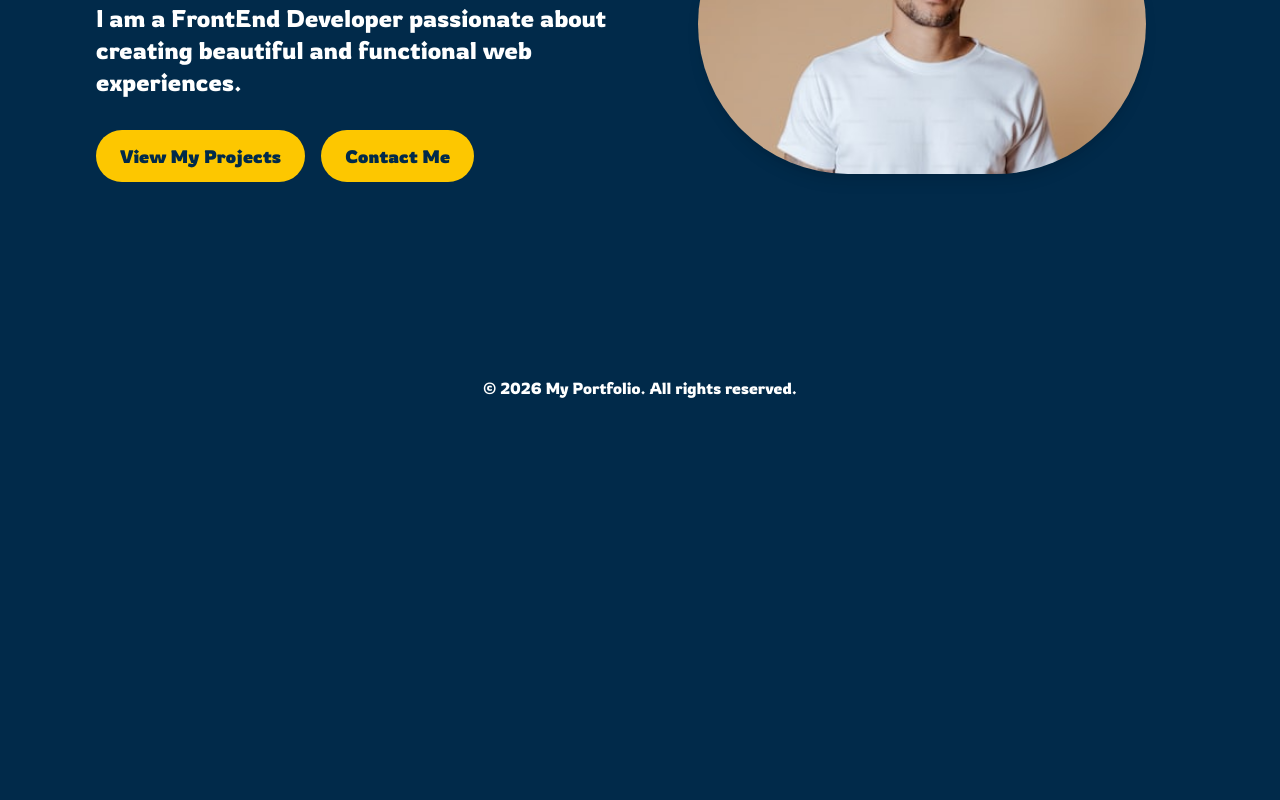
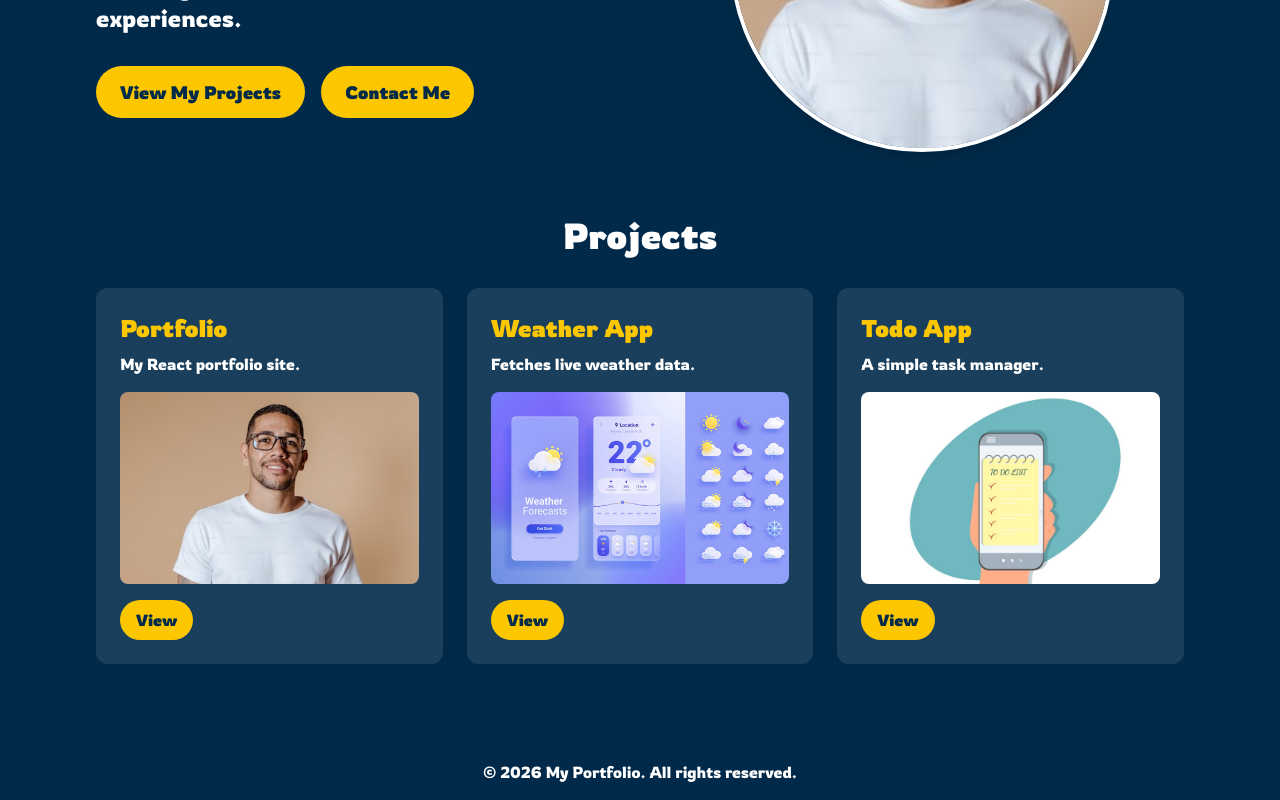
Before and after one commit to Mohammed-FE2025/portfolio-react, a React (Vite) app: page / in a window 1280 px wide. Shown: the part 384-1184 px from the top of the page. Before the commit the page ends 800 px from the top, so only its background shows below. Built offline with nearby package versions, Linux system fonts and the light colour scheme.

Commit message:
feat: enhance project showcase with images

```diff
--- a/src/App.tsx
+++ b/src/App.tsx
@@ -1,4 +1,5 @@
 import { Route, Routes } from "react-router-dom"
+
 import Nav from "./components/nav"
 import About from "./pages/about"
 import Hero from "./components/hero"
--- a/src/components/contact.tsx
+++ b/src/components/contact.tsx
@@ -1,3 +1,5 @@
+import { Link } from "react-router-dom";
+
 const Contact = () => {
   return (
     <section className="flex flex-1 items-center bg-[#012a4a] text-white py-20 flex-col">
@@ -11,6 +13,12 @@ const Contact = () => {
           </p>
         </div>
       </div>
+      <Link
+        to="/"
+        className="mt-6 rounded-full bg-yellow-400 px-6 py-3 font-semibold text-[#012a4a] hover:bg-[#012a4a] hover:text-white "
+      >
+        Back to Home
+      </Link>
     </section>
   );
 };
--- a/src/components/hero.tsx
+++ b/src/components/hero.tsx
@@ -1,8 +1,15 @@
 import heroImage from "../assets/man.jpg";
+import { Link } from "react-router-dom";
+
+const projects = [
+  { title: "Portfolio", description: "My React portfolio site.", link: "https://github.com/you/portfolio" },
+  { title: "Weather App", description: "Fetches live weather data.", link: "https://github.com/you/weather" },
+  { title: "Todo App", description: "A simple task manager.", link: "https://github.com/you/todo" },
+];
 
 const Hero = () => {
   return (
-    <section className="flex flex-1 items-center bg-[#012a4a] text-white py-20">
+    <section className="flex flex-1 flex-col items-center justify-center bg-[#012a4a] text-white py-20">
       <div className="mx-auto grid w-full max-w-6xl items-center gap-10 px-4 sm:px-6 lg:px-8 md:grid-cols-2">
         <div className="text-center md:text-left">
           <h1 className="text-4xl font-bold sm:text-5xl lg:text-6xl">
@@ -12,20 +19,45 @@ const Hero = () => {
             I am a FrontEnd Developer passionate about creating beautiful and functional web experiences.
           </p>
           <div className="mt-8 flex flex-col items-center gap-4 sm:flex-row sm:justify-center md:justify-start">
-            <a href="#projects" className="rounded-full bg-yellow-400 px-6 py-3 text-lg font-semibold text-[#012a4a] hover:bg-[#012a4a] active:bg-yellow-500 hover:text-white">
+            <Link to="/projects" className="rounded-full bg-yellow-400 px-6 py-3 text-lg font-semibold text-[#012a4a] hover:bg-[#012a4a] active:bg-yellow-500 hover:text-white">
               View My Projects
-            </a>
-            <a href="#contact" className="rounded-full bg-yellow-400 px-6 py-3 text-lg font-semibold text-[#012a4a] hover:bg-[#012a4a] active:bg-yellow-500 hover:text-white">
+            </Link>
+            <Link to="/contact" className="rounded-full bg-yellow-400 px-6 py-3 text-lg font-semibold text-[#012a4a] hover:bg-[#012a4a] active:bg-yellow-500 hover:text-white">
               Contact Me
-            </a>
+            </Link>
           </div>
         </div>
         <img
           src={heroImage}
           alt="Hero Image"
-          className="mx-auto w-full max-w-md rounded-full shadow-lg md:order-last"
+          className="mx-auto w-96 h-96 max-w-md rounded-full object-cover shadow-lg md:order-last border-4 border-white"
         />
       </div>
+   <div className="mx-auto mt-16 w-full max-w-6xl px-4 sm:px-6 lg:px-8">
+  <h2 className="text-center text-3xl font-bold sm:text-4xl">Projects</h2>
+
+  <div className="mt-8 grid gap-6 sm:grid-cols-2 lg:grid-cols-3">
+    {projects.map((project) => (
+      <div key={project.title} className="rounded-xl bg-white/10 p-6">
+        <h3 className="text-2xl font-bold text-yellow-400">{project.title}</h3>
+        <p className="mt-2">{project.description}</p>
+        <img
+          src={project.title === "Portfolio" ? "src/assets/man.jpg" : project.title === "Weather App" ? "src/assets/weather.jpg" : "src/assets/todo.jpg"}
+          alt={project.title}
+          className="mt-4 w-full h-48 object-cover rounded-lg hover:scale-105 transition-transform duration-300"
+        />
+        <a
+          href={project.link}
+          target="_blank"
+          rel="noreferrer"
+          className="mt-4 inline-block rounded-full bg-yellow-400 px-4 py-2 font-semibold text-[#012a4a] hover:bg-[#012a4a] hover:text-white"
+        >
+          View
+        </a>
+      </div>
+    ))}
+  </div>
+</div>
     </section>
   );
 };
--- a/src/pages/projects.tsx
+++ b/src/pages/projects.tsx
@@ -12,6 +12,23 @@ const Projects = () => {
           <p className="mt-4 text-lg sm:text-xl lg:text-2xl">
             Here are some of the projects I have worked on.
           </p>
+          <div className="mt-8 flex flex-row items-center gap-4 sm:flex-row sm:justify-center ">
+            <img
+              src="src/assets/weather.jpg"
+              alt="Project 1"
+              className="w-64 h-64 object-cover rounded-lg shadow-lg hover:scale-105 transition-transform duration-300"
+            />
+            <img
+              src="src/assets/todo.jpg"
+              alt="Project 2"
+              className="w-64 h-64 object-cover rounded-lg shadow-lg hover:scale-105 transition-transform duration-300"
+            />
+            <img
+              src="src/assets/man.jpg"
+              alt="Project 3"
+              className="w-64 h-64 object-cover rounded-lg shadow-lg hover:scale-105 transition-transform duration-300"
+            />
+          </div>
         </div>
       </div>
       <Link
```
Also changed, not shown: src/assets/todo.jpg (added), src/assets/weather.jpg (added).
